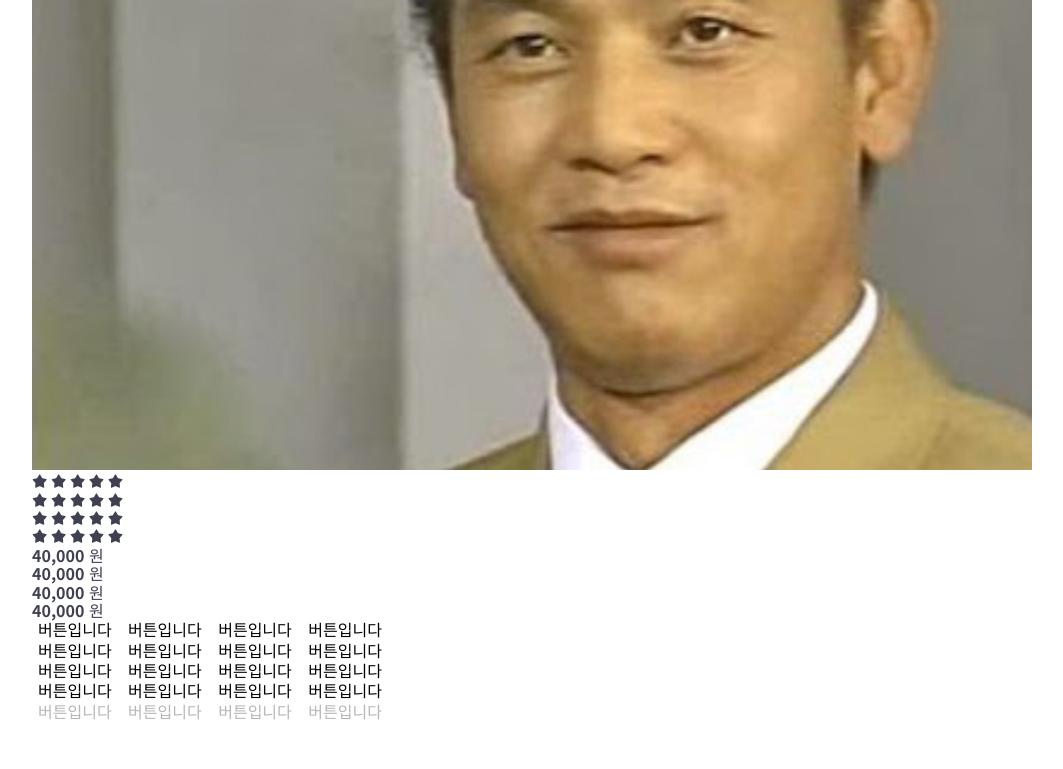
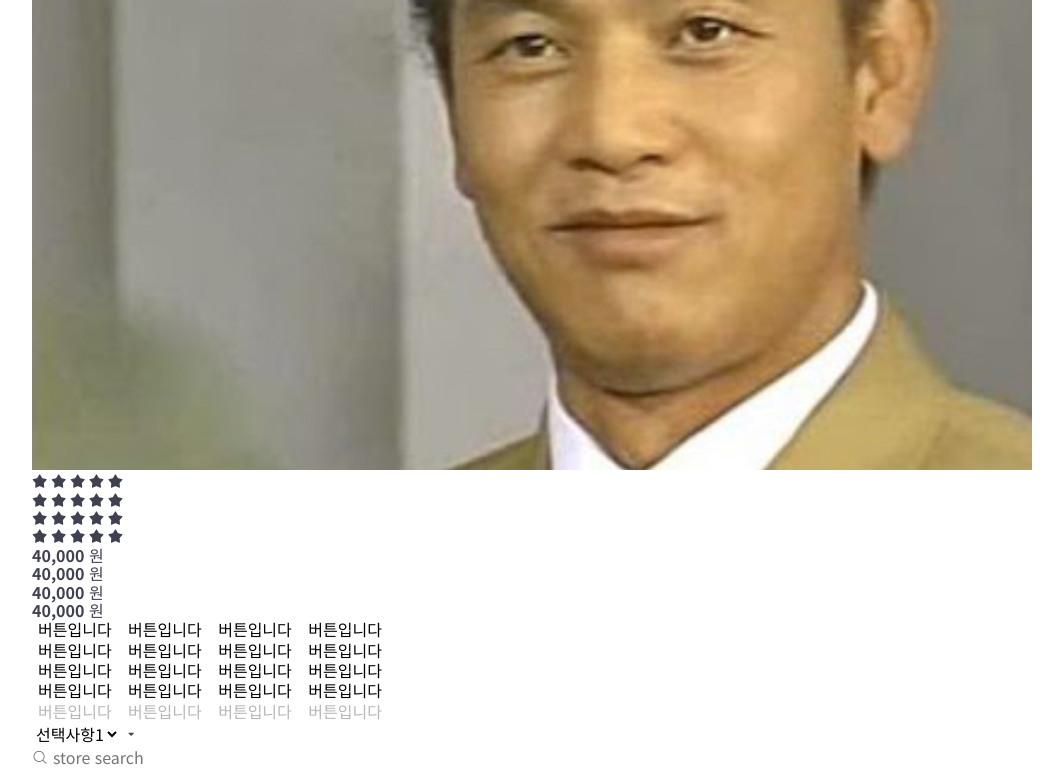
Before and after one commit to joeyoungmin/tomorrow-house, a website: page index.html in a window 1280 px wide. Shown: the part 947-1716 px from the top of the page, without its empty margins (38-1101 px from the left). Before the commit the page ends 1670 px from the top, so only its background shows below. Drawn offline with Linux system fonts and the light colour scheme; files whose address does not match are found by name.

Commit message:
💄 Implement common form components:select,input

```diff
--- a/index.html
+++ b/index.html
@@ -126,6 +126,24 @@
         <button type="button" class="btn-outline btn-55" disabled>버튼입니다</button>
         <button type="button" class="btn-ghost btn-55" disabled>버튼입니다</button>
       </div>
+      <!--  -->
+      <div>
+        <div class="select-group is-active">
+          <select class="form-select">
+            <option value="1">선택사항1</option>
+            <option value="2">선택사항2</option>
+            <option value="3">선택사항3</option>
+            <option value="4">선택사항4</option>
+            <option value="5">선택사항5</option>
+          </select>
+          <i class="ic-caret" aria-hidden></i>
+        </div>
+
+        <div class="input-group">
+          <i class="ic-search" aria-hidden></i>
+          <input class="form-input" type="text" placeholder="store search">
+        </div>
+      </div>
     </div>
   </body>
 </html>
--- a/styles/main.scss
+++ b/styles/main.scss
@@ -16,5 +16,6 @@
 @import "./modules/star_rating";
 @import "./modules/prices";
 @import "./modules/buttons";
+@import "./modules/forms";
 
 @import "./layouts/girds.scss";
--- /dev/null
+++ b/styles/modules/_forms.scss
@@ -0,0 +1,73 @@
+%form-base {
+  @include text-style(16, $primary);
+  display: block;
+  width: 100%;
+  height: 40px;
+  padding: 0 16px;
+  background-color: $white;
+  border: 1px solid $border;
+  border-radius: 4px;
+  appearance: none;
+  transition: background-color 200ms ease-in-out;
+
+  &::placeholder {
+    color: $tertiary;
+  }
+
+  &:not(:disabled):hover {
+    background-color: $background;
+  }
+
+  &:disabled {
+    cursor: not-allowed;
+    opacity: 0.4;
+  }
+}
+
+.form-select,
+.form-input {
+  @extend %form-base;
+}
+
+//note:select
+.select-group {
+  position: relative;
+
+  &.is-active {
+    .form-select {
+      border-color: $blue;
+    }
+
+    .ic-caret {
+      color: $blue;
+    }
+  }
+
+  .form-select {
+    padding-right: 40px;
+    text-overflow: ellipsis;
+  }
+
+  .ic-caret {
+    @include pos-center-y;
+    right: 8px;
+    font-size: 24px;
+    color: $tertiary;
+    background-color: aquamarine;
+    pointer-events: none;
+  }
+}
+//note:input
+.input-group {
+  position: relative;
+
+  .form-input {
+    padding-left: 40px;
+  }
+  .ic-search {
+    @include pos-center-y;
+    left: 10px;
+    font-size: 20px;
+    color: $secondary;
+  }
+}
```
